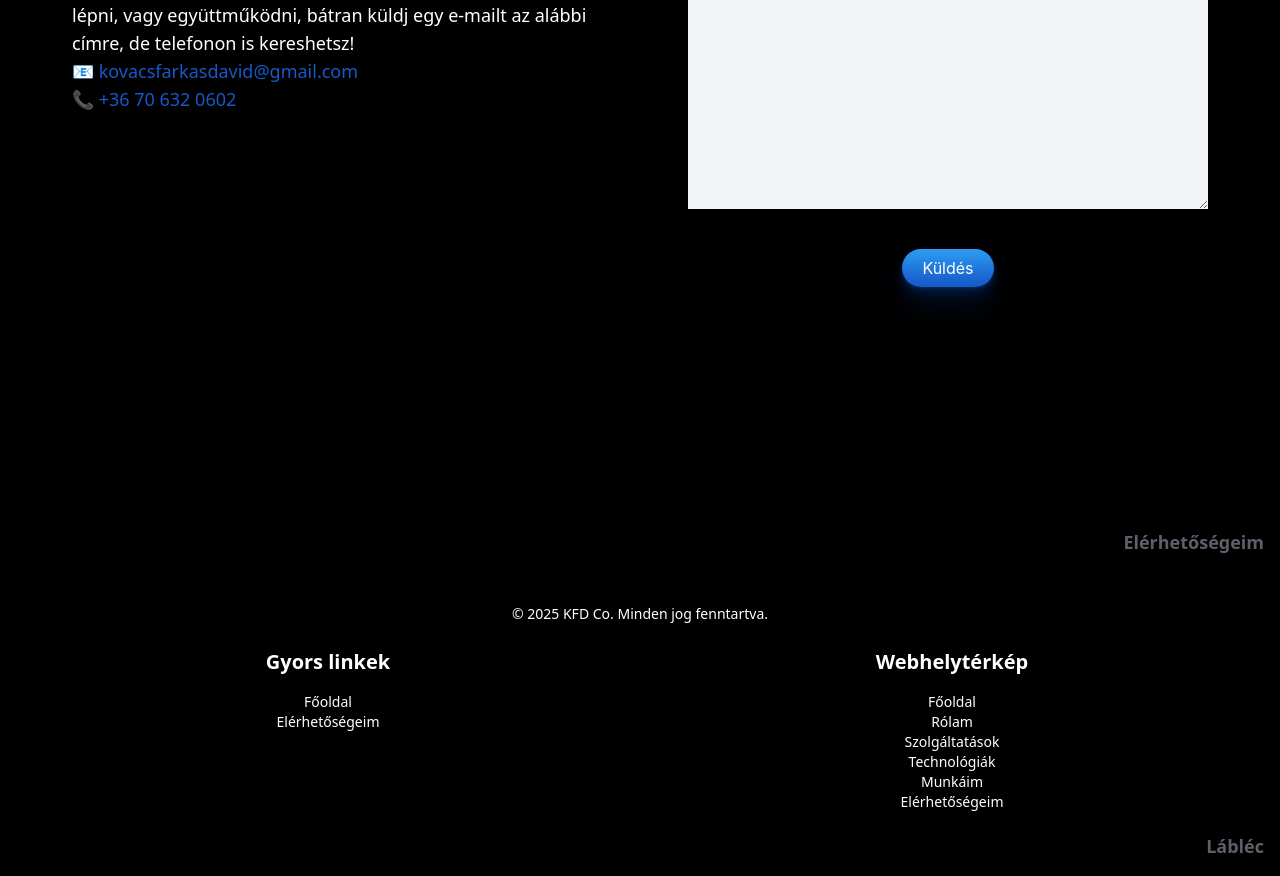
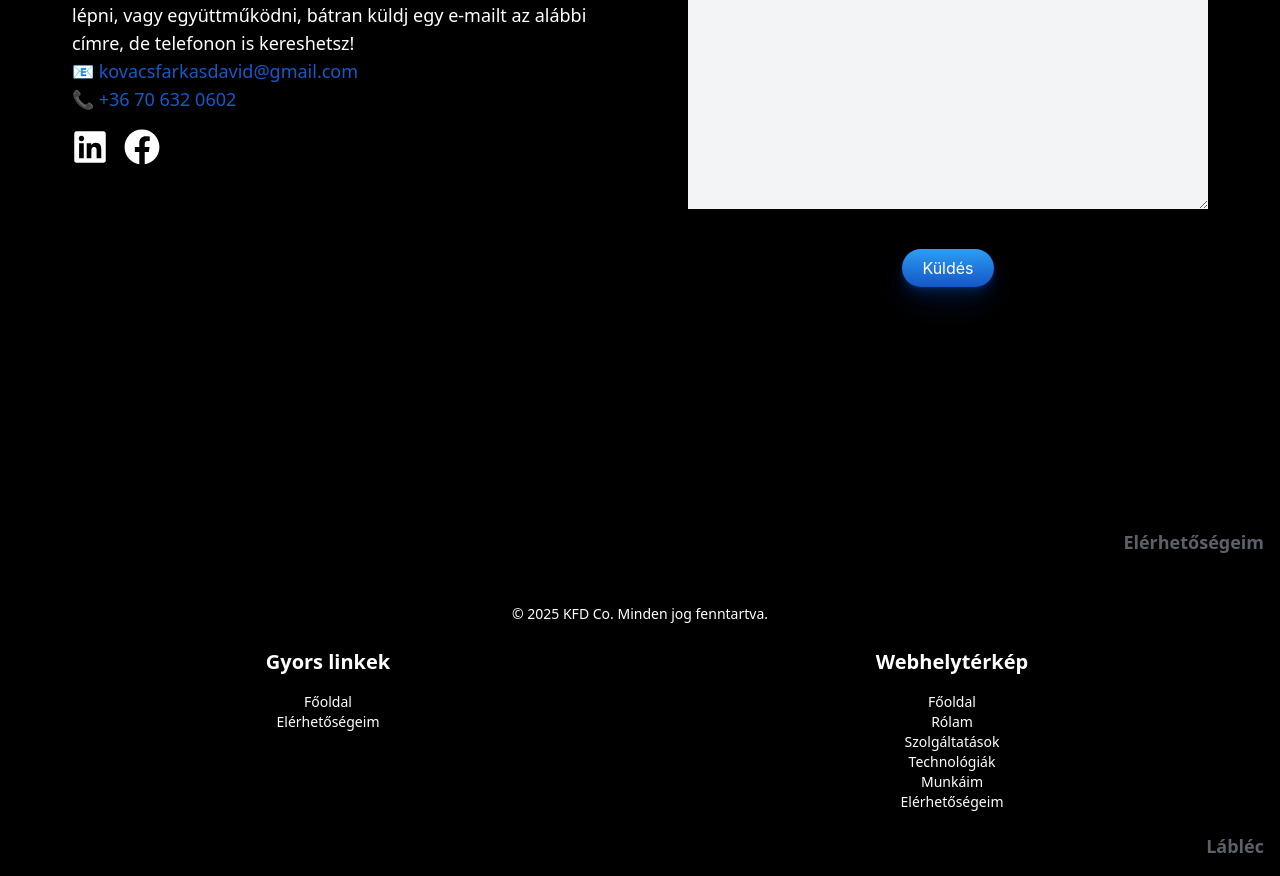
Before and after one commit to GogoMogo1989/webdeveloper, a React (Vite) app in the folder webdeveloper/: page / in a window 1280 px wide. Shown: the part 5788-6664 px from the top of the page. Built offline with nearby package versions, Linux system fonts and the light colour scheme.

Commit message:
seo, contacts icon

```diff
--- a/webdeveloper/package.json
+++ b/webdeveloper/package.json
@@ -14,6 +14,7 @@
     "gsap": "^3.12.7",
     "react": "^19.0.0",
     "react-dom": "^19.0.0",
+    "react-helmet-async": "^2.0.5",
     "react-icons": "^5.4.0",
     "react-router-dom": "^7.1.5",
     "react-scroll": "^1.9.0",
--- a/webdeveloper/src/App.jsx
+++ b/webdeveloper/src/App.jsx
@@ -8,9 +8,11 @@ import Work from "./components/Work";
 import Contact from "./components/Contact";
 import Footer from "./components/Footer";
 import "./index.css";
+import { HelmetProvider } from "react-helmet-async";
 
 function App() {
   return (
+    <HelmetProvider>
       <div>
         <Navbar />
         <Home />
@@ -21,6 +23,7 @@ function App() {
         <Contact />
         <Footer />
       </div>
+    </HelmetProvider>
   );
 }
 
--- a/webdeveloper/src/components/Contact.jsx
+++ b/webdeveloper/src/components/Contact.jsx
@@ -1,4 +1,5 @@
 import React from "react";
+import { FaLinkedin, FaFacebook } from "react-icons/fa";
 
 const Contact = () => {
   return (
@@ -33,6 +34,20 @@ const Contact = () => {
                 📞{" "}
                 <a href="tel:+3670632060" className="text-[#1659c9]">
                   +36 70 632 0602
+                </a>
+              </li>
+              <li className="flex space-x-4 pt-4">
+                <a
+                  className="text-white text-4xl"
+                  href="https://www.linkedin.com/in/d%C3%A1vid-kov%C3%A1cs-farkas-733732241/"
+                >
+                  <FaLinkedin />
+                </a>
+                <a
+                  className="text-white text-4xl"
+                  href="https://www.linkedin.com/in/d%C3%A1vid-kov%C3%A1cs-farkas-733732241/"
+                >
+                  <FaFacebook />
                 </a>
               </li>
             </ul>
--- a/webdeveloper/src/components/Home.jsx
+++ b/webdeveloper/src/components/Home.jsx
@@ -1,6 +1,7 @@
 import React, { useEffect, useRef } from "react";
 import { gsap } from "gsap";
 import { Link } from "react-scroll";
+import { Helmet } from "react-helmet-async";
 import videoBackground from "../assets/background.mp4";
 
 const Home = () => {
@@ -45,6 +46,20 @@ const Home = () => {
 
   return (
     <div name="home" className="w-full h-[100vh] relative">
+      <Helmet>
+        <title>Főoldal | Kovács-Farkas Dávid</title>
+        <meta
+          name="description"
+          content="Modern és gyors weboldalak kis- és középvállalkozásoknak! Egyedi weboldal készítés, olcsó, ingyen, webáruház fejlesztés, olcsó weboldal, profi honlap, Google-barát SEO, mobilbarát design, reszponzív weboldal, WordPress, webshop készítés, céges weboldal, biztonságos és gyors weboldalak, app fejlesztés, applikáció fejlesztés, mobil applikáció fejlesztés, mobil app fejelsztés, react, node.js, express.js, react-native, react native, mongodb, postman, angular, typescript."
+        />
+        <meta property="og:title" content="Főoldal | Kovács-Farkas Dávid" />
+        <meta
+          property="og:description"
+          content="Szükséged van egy modern, gyors és mobilbarát weboldalra? Egyedi honlapok és webáruházak készítése kis- és középvállalkozások számára!"
+        />
+        <meta property="og:type" content="website" />
+      </Helmet>
+
       <video
         autoPlay
         loop
```
Also changed, not shown: 1 other file (tests, documents, lock files or other folders). Lines whose indentation alone changed are shown as unchanged.
